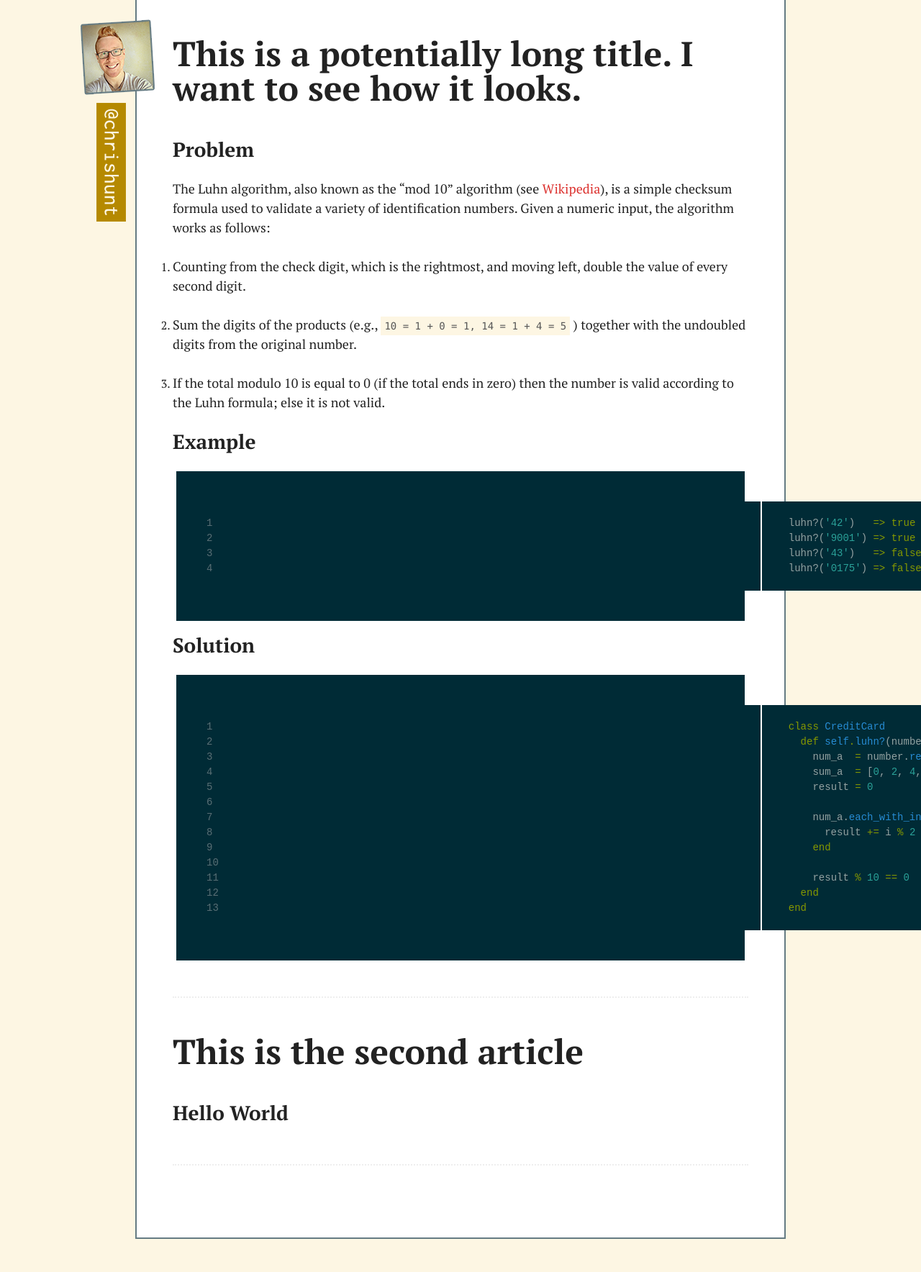
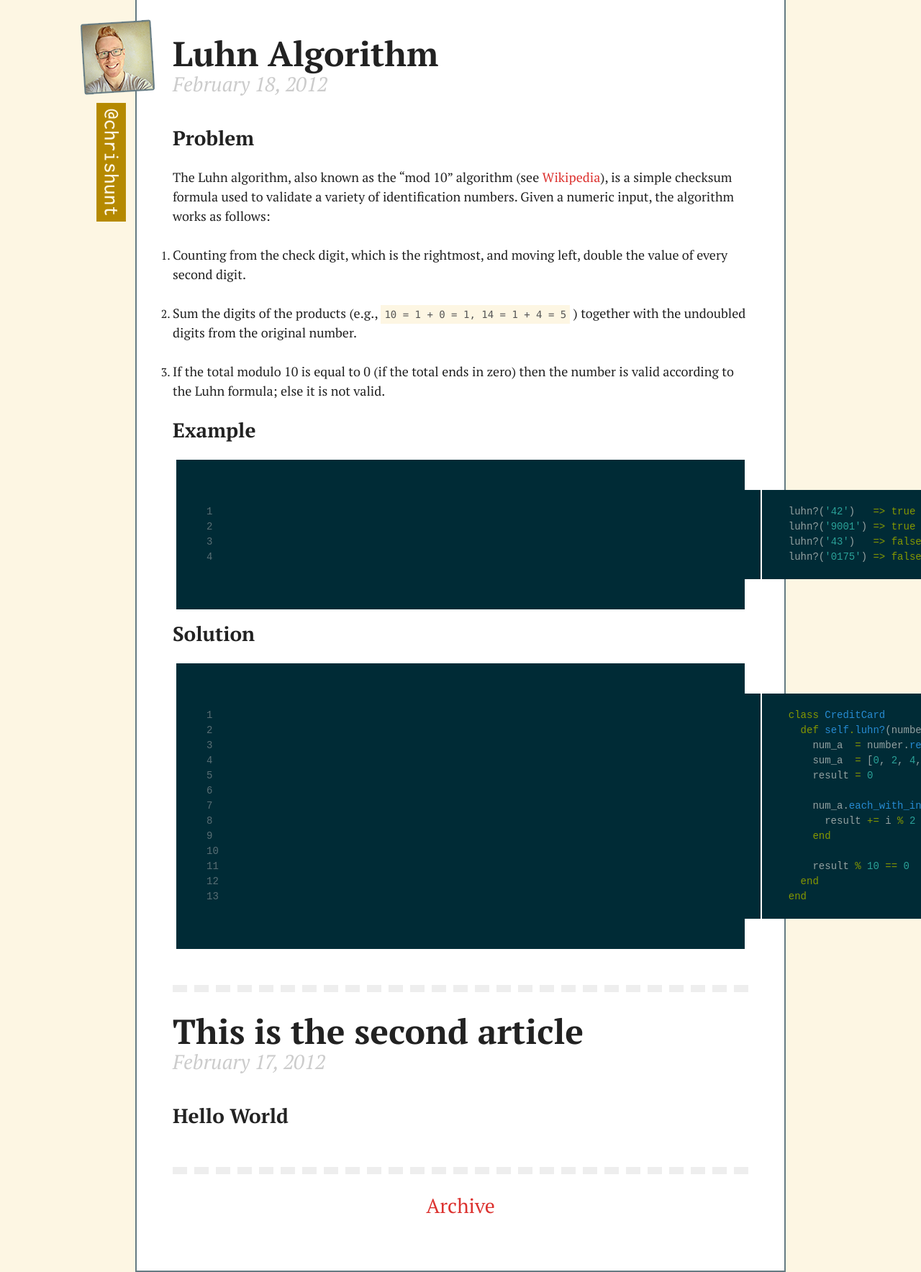
Before and after one commit to chrishunt/b, a Jekyll site: the page built from index.html, in a window 1280 px wide. Shown: the whole page at 72% size. Built offline with Jekyll 4.4.1, drawn with Linux system fonts in a browser that asks for light colours; before the commit the page ends 1722 px from its top, so only the background shows below that.

Commit message:
Add archive link and date

```diff
--- /dev/null
+++ b/_includes/archive_link.html
@@ -0,0 +1 @@
+<p class='archive'> <a href='/archive'>Archive</a> </p>
--- a/_includes/header.html
+++ b/_includes/header.html
@@ -2,8 +2,8 @@
 <html>
   <head>
     <title>chrishunt.co - {{ page.title }}</title>
-    <link rel='stylesheet' type='text/css' href='../../../../stylesheets/pygments/solarized.css' />
-    <link rel='stylesheet' type='text/css' href='../../../../stylesheets/main.css' />
+    <link rel='stylesheet' type='text/css' href='/stylesheets/pygments/solarized.css' />
+    <link rel='stylesheet' type='text/css' href='/stylesheets/main.css' />
     <link rel='stylesheet' type='text/css' href='http://fonts.googleapis.com/css?family=PT+Serif:regular,italic,bold,bolditalic' />
     <meta http-equiv='Content-Type' content='text/html;charset=utf-8' />
   </head>
@@ -11,5 +11,5 @@
     <div id='container'>
       <div id='content'>
         <a href='https://twitter.com/chrishunt'>
-          <img id='avatar' alt='avatar' src='../../../../images/avatar.png' />
+          <img id='avatar' alt='avatar' src='/images/avatar.png' />
         </a>
--- a/_posts/2012-02-18-luhn-algorithm.md
+++ b/_posts/2012-02-18-luhn-algorithm.md
@@ -1,6 +1,6 @@
 ---
 layout: post
-title: This is a potentially long title. I want to see how it looks.
+title: Luhn Algorithm
 ---
 
 [wiki]: http://en.wikipedia.org/wiki/Luhn "Wikipedia: Luhn Algorithm"
--- a/index.html
+++ b/index.html
@@ -7,10 +7,15 @@ title: Thoughts
   {% for post in site.posts limit:2  %}
 
     <div class='post'>
-      <h1>{{ post.title }}</h1>
+      <h1><a href='{{ post.url }}'>{{ post.title }}</a></h1>
+
+      <p class='date'> {{ post.date | date: "%B %d, %Y" }} </p>
+
       {{ post.content }}
     </div>
 
   {% endfor %}
 
+  {% include archive_link.html %}
+
 {% include footer.html %}
--- a/stylesheets/main.css
+++ b/stylesheets/main.css
@@ -22,56 +22,70 @@ code {
 }
 
 /* line 21, ../_sass/main.scss */
-h1, h2 {
+h1, h2, h3 {
   text-rendering: optimizelegibility;
   font-weight: bold;
 }
+/* line 24, ../_sass/main.scss */
+h1 a, h2 a, h3 a {
+  color: #222;
+}
+/* line 26, ../_sass/main.scss */
+h1 a:hover, h2 a:hover, h3 a:hover {
+  color: #dc322f;
+}
 
-/* line 26, ../_sass/main.scss */
+/* line 30, ../_sass/main.scss */
 h1 {
   font-size: 48px;
   line-height: 48px;
-  margin-bottom: 48px;
 }
 
-/* line 32, ../_sass/main.scss */
+/* line 35, ../_sass/main.scss */
 h2 {
   font-size: 28px;
   line-height: 28px;
   margin-bottom: 27px;
 }
 
-/* line 38, ../_sass/main.scss */
+/* line 41, ../_sass/main.scss */
+h3 {
+  font-weight: normal;
+  font-size: 28px;
+  line-height: 28px;
+}
+
+/* line 47, ../_sass/main.scss */
 p {
   font-size: 18px;
   line-height: 27px;
   margin-bottom: 27px;
 }
 
-/* line 44, ../_sass/main.scss */
+/* line 53, ../_sass/main.scss */
 a {
   color: #dc322f;
   text-decoration: none;
 }
-/* line 47, ../_sass/main.scss */
+/* line 56, ../_sass/main.scss */
 a:hover {
   color: #dc5654;
 }
 
-/* line 50, ../_sass/main.scss */
+/* line 59, ../_sass/main.scss */
 #avatar {
   position: absolute;
   top: 25px;
   left: -80px;
 }
 
-/* line 56, ../_sass/main.scss */
+/* line 65, ../_sass/main.scss */
 #container {
   margin: 0 auto;
   width: 1070px;
 }
 
-/* line 61, ../_sass/main.scss */
+/* line 70, ../_sass/main.scss */
 #content {
   margin: 0 auto;
   position: relative;
@@ -83,9 +97,29 @@ a:hover {
   border-bottom: 2px solid #657b83;
 }
 
-/* line 72, ../_sass/main.scss */
+/* line 81, ../_sass/main.scss */
 .post {
   padding-bottom: 30px;
-  margin-bottom: 50px;
-  border-bottom: 2px dotted #eee;
+  margin-bottom: 30px;
+  border-bottom: 10px dashed #eee;
 }
+
+/* line 87, ../_sass/main.scss */
+.archive {
+  font-size: 28px;
+  text-align: center;
+}
+
+/* line 92, ../_sass/main.scss */
+.date {
+  color: #ccc;
+  font-size: 28px;
+  font-style: italic;
+  margin-top: 5px;
+  margin-bottom: 48px;
+}
+
+/* line 100, ../_sass/main.scss */
+.slim {
+  margin-bottom: 0;
+}
```
Also changed, not shown: _layouts/post.html (+8 -2 lines), _sass/main.scss (+28 -4 lines), archive.html (added, +16 -0 lines).
